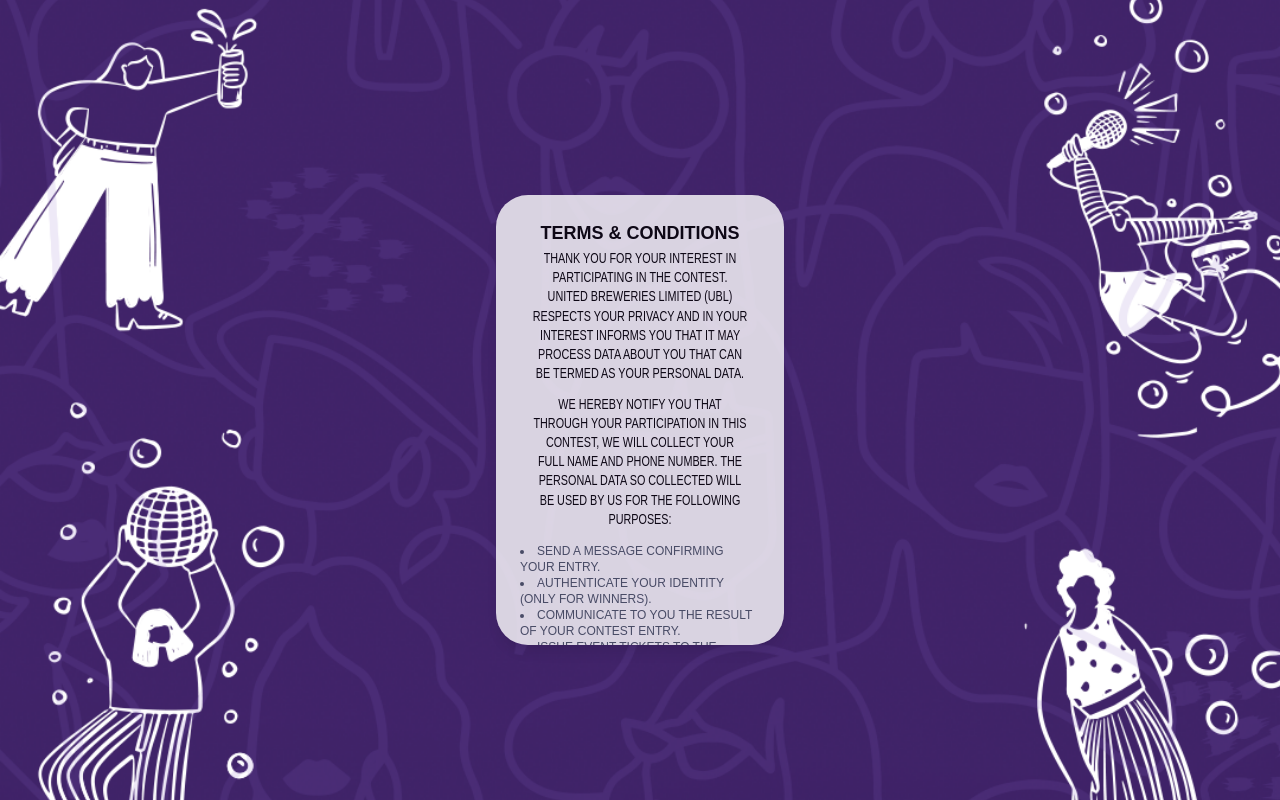
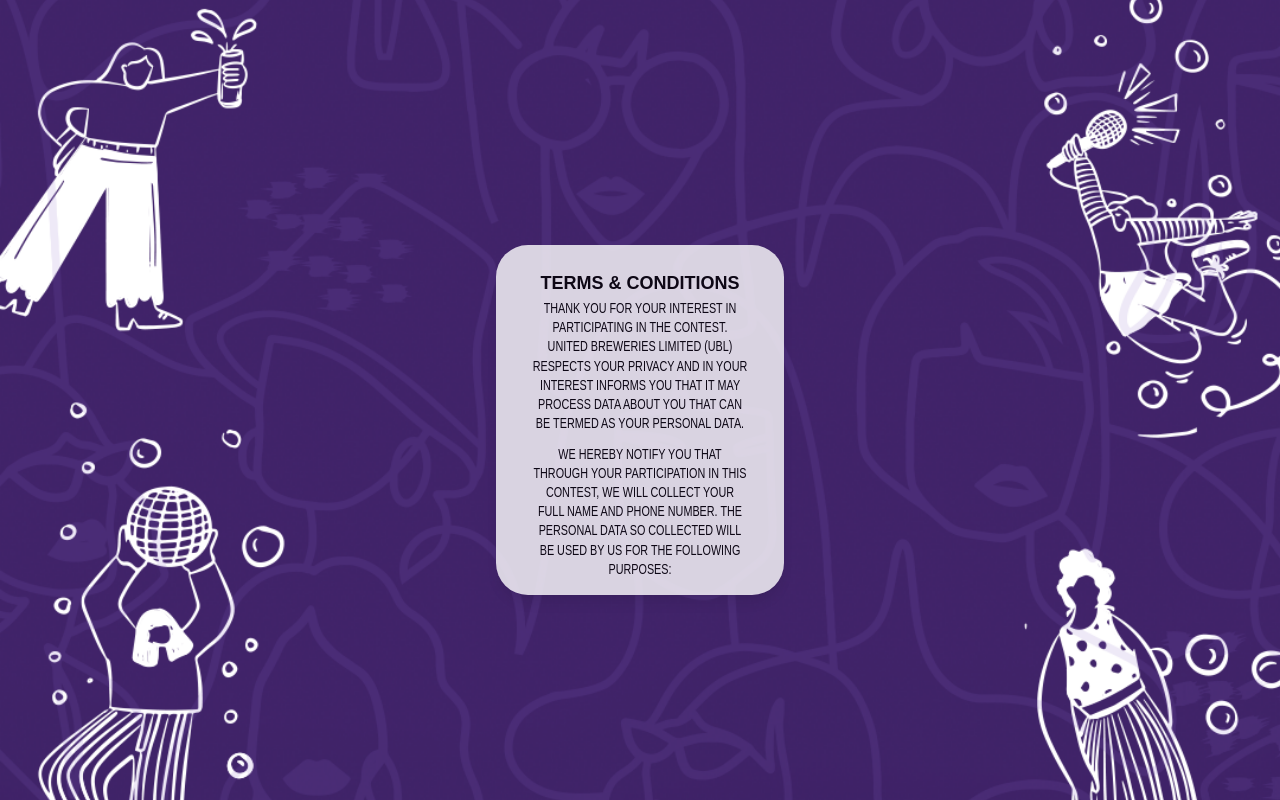
Before and after one commit to hazecodez/Queenfisher, a React (Vite) app: page / in a window 1280 px wide. Built offline with nearby package versions, Linux system fonts and the light colour scheme; a web font is replaced by a local one.

Commit message:
form updated

```diff
--- a/src/pages/congrats.jsx
+++ b/src/pages/congrats.jsx
@@ -29,8 +29,8 @@
   };
 
   return (
-    <div className="flex mt-40 flex-col bg-white h-[550px] opacity-80 pt-8 pb-8 pr-4 pl-6 rounded-4xl shadow-lg w-72 text-center">
-      <div className="flex flex-col justify-center items-center pt-14">
+    <div className="flex mt-40 flex-col bg-white h-[450px] opacity-80 pt-8 pb-8 pr-4 pl-6 rounded-4xl shadow-lg w-72 text-center">
+      <div className="flex flex-col justify-center items-center pt-8">
         <img src="/congrats.png" className="w-48" alt="" />
         <hr className="w-32 text-[#461072]" />
       </div>
--- a/src/pages/terms.jsx
+++ b/src/pages/terms.jsx
@@ -20,7 +20,7 @@
   };
 
   return (
-    <div className="bg-white mt-10 flex flex-col justify-start h-auto max-h-[450px] overflow-y-auto opacity-80 p-6 rounded-4xl shadow-lg w-72 text-center scrollbar-hide">
+    <div className="bg-white mt-10 flex flex-col justify-start h-auto max-h-[350px] overflow-y-auto opacity-80 p-6 rounded-4xl shadow-lg w-72 text-center scrollbar-hide">
       <div className="flex flex-col uppercase pb-6">
         {/* Title is now visible */}
         <h2 className="text-lg font-bold pb-4">Terms & Conditions</h2>
```
